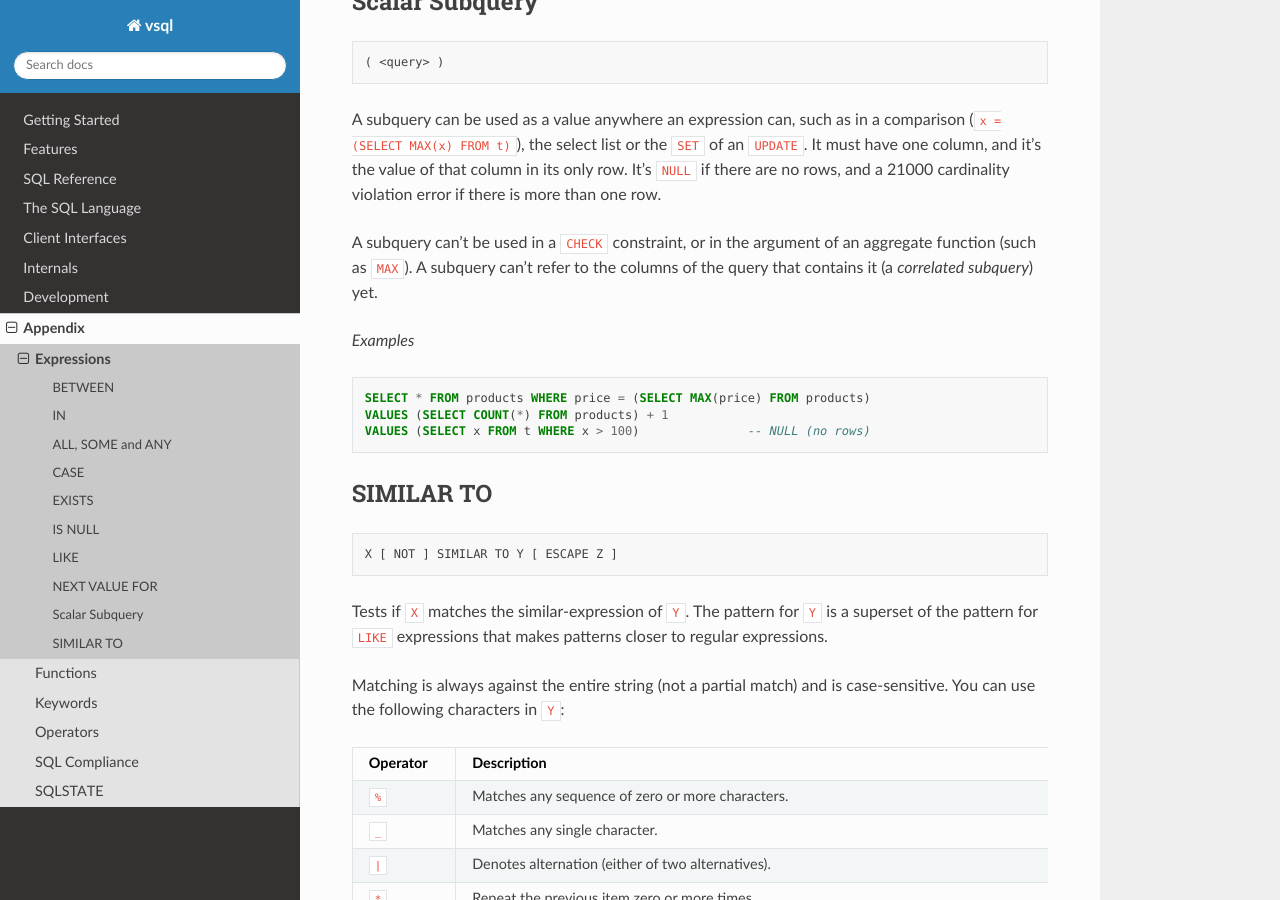
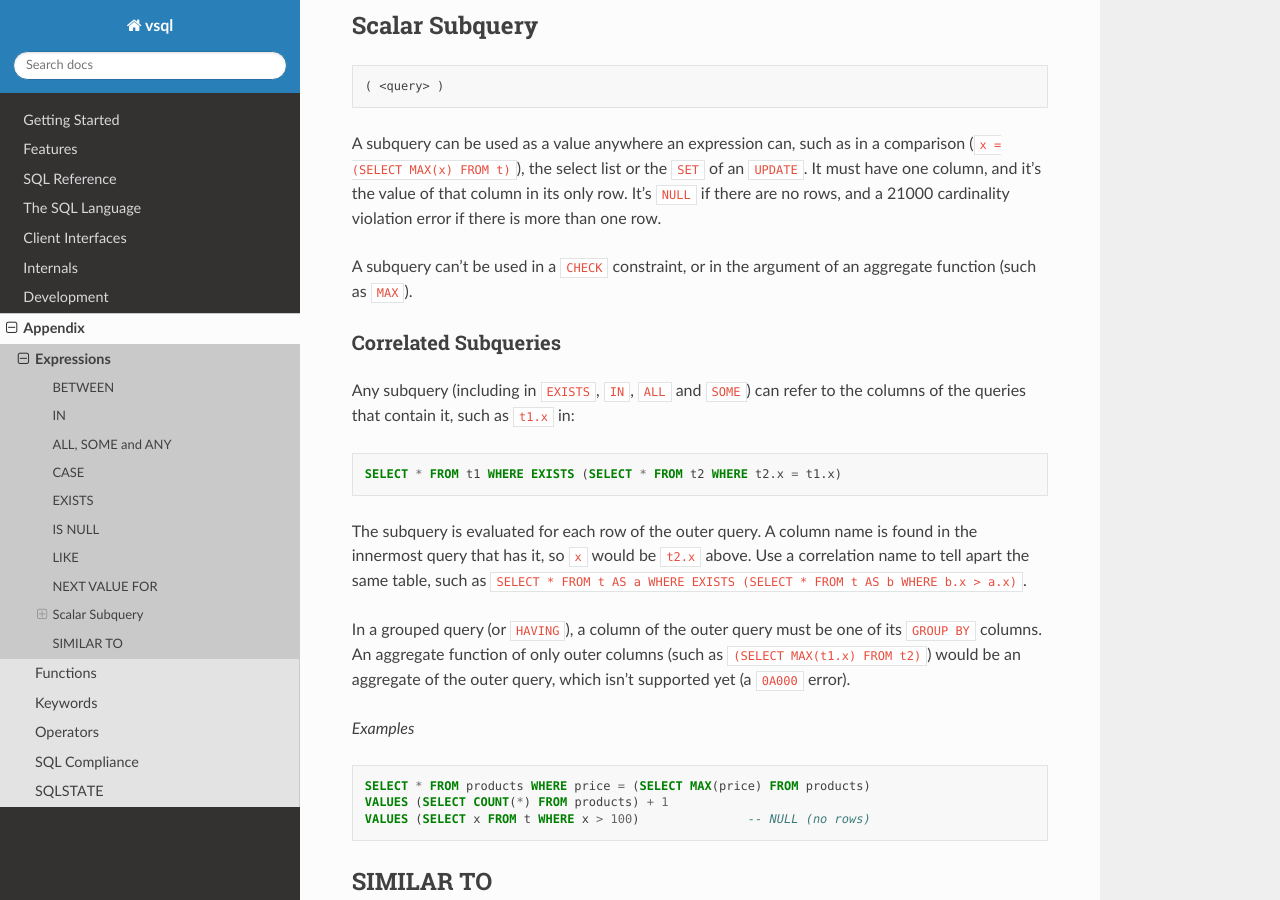
Before and after one commit to elliotchance/vsql, a Sphinx documentation site: the page built from docs/expressions.rst, in a window 1280 px wide and 900 px high, scrolled down 4712 px. Built offline with Sphinx 7.4.7 and the Read the Docs theme 3.1.0, drawn with Linux system fonts in a browser that asks for light colours; some of the changed text lies outside the part shown.

Commit message:
language: Support correlated subqueries
A subquery can now refer to the columns of the queries that contain it, such as
"EXISTS (SELECT * FROM t2 WHERE t2.x = t1.x)". Each subquery pushes a scope (the
tables of the query that contains it) while it's planned, and again with the
current row each time it's evaluated. A column is found in the innermost query
that has it (6.6), so an unqualified x in the subquery is t2.x when t2 has an x.

A column that isn't in any table in scope is now an error when the query is
compiled. Before, "SELECT y FROM t2" (where only t1 has a y) was only an error
once t2 had rows.

In a grouped query an outer reference must be a grouping column (7.16, Syntax
Rule 17). An aggregate of only outer references, like
"(SELECT MAX(t1.x) FROM t2)", belongs to the outer query (6.9, Syntax Rule 6),
which isn't supported yet (0A000).

SQL E061-13

Co-Authored-By: Claude Opus 5.5 <noreply@anthropic.com>

```diff
--- a/docs/expressions.rst
+++ b/docs/expressions.rst
@@ -245,8 +245,27 @@ only row. It's ``NULL`` if there are no rows, and a 21000 cardinality violation
 error if there is more than one row.
 
 A subquery can't be used in a ``CHECK`` constraint, or in the argument of an
-aggregate function (such as ``MAX``). A subquery can't refer to
-the columns of the query that contains it (a *correlated subquery*) yet.
+aggregate function (such as ``MAX``).
+
+Correlated Subqueries
+^^^^^^^^^^^^^^^^^^^^^
+
+Any subquery (including in ``EXISTS``, ``IN``, ``ALL`` and ``SOME``) can refer
+to the columns of the queries that contain it, such as ``t1.x`` in:
+
+.. code-block:: sql
+
+  SELECT * FROM t1 WHERE EXISTS (SELECT * FROM t2 WHERE t2.x = t1.x)
+
+The subquery is evaluated for each row of the outer query. A column name is
+found in the innermost query that has it, so ``x`` would be ``t2.x`` above. Use
+a correlation name to tell apart the same table, such as
+``SELECT * FROM t AS a WHERE EXISTS (SELECT * FROM t AS b WHERE b.x > a.x)``.
+
+In a grouped query (or ``HAVING``), a column of the outer query must be one of
+its ``GROUP BY`` columns. An aggregate function of only outer columns (such as
+``(SELECT MAX(t1.x) FROM t2)``) would be an aggregate of the outer query, which
+isn't supported yet (a ``0A000`` error).
 
 *Examples*
 
--- a/docs/select.rst
+++ b/docs/select.rst
@@ -41,8 +41,10 @@ use :doc:`values` (such as ``VALUES 1 + 2``).
 A subquery can also be used in an expression, such as ``EXISTS``, ``IN``,
 ``ALL`` and ``SOME``, or as a value. See :doc:`expressions`.
 
-Not supported yet: ``INTERSECT``, and correlated subqueries (a subquery that
-refers to the columns of the query that contains it). See :doc:`sql-compliance`.
+A subquery can refer to the columns of the query that contains it (a correlated
+subquery).
+
+Not supported yet: ``INTERSECT``. See :doc:`sql-compliance`.
 
 SELECT
 ------
--- a/docs/sql-compliance.rst
+++ b/docs/sql-compliance.rst
@@ -126,7 +126,7 @@ As of the latest version (or at least the version of this documentation)
    * - ✅ E051-09
      - Rename columns in the ``FROM`` clause
 
-   * - ⭕ **E061**
+   * - ✅ **E061**
      - **Basic predicates and search conditions**
 
    * - ✅ E061-01
@@ -162,7 +162,7 @@ As of the latest version (or at least the version of this documentation)
    * - ✅ E061-12
      - Subqueries in quantified comparison predicate
 
-   * - ❌ E061-13
+   * - ✅ E061-13
      - Correlated subqueries
 
    * - ✅ E061-14
--- a/docs/sqlstate.rst
+++ b/docs/sqlstate.rst
@@ -124,6 +124,10 @@ sends it as a ``NOTICE``.
 ``0A000`` is returned when opening a database file (or its write-ahead log)
 that needs a newer version of vsql, or was created by a version of vsql that is
 too old. See *Compatibility* in :doc:`file-format`.
+
+It's also returned for an aggregate function of only the columns of an outer
+query in a correlated subquery, such as ``(SELECT MAX(t1.x) FROM t2)``, which
+isn't supported yet.
 
 ``0B000`` invalid transaction initiation
 ^^^^^^^^^^^^^^^^^^^^^^^^^^^^^^^^^^^^^^^^
```
Also changed, not shown: other parts of docs/sql-compliance.rst (+1 -1 lines), docs/v-client-library-docs.rst (+4 -3 lines), 9 other files.
